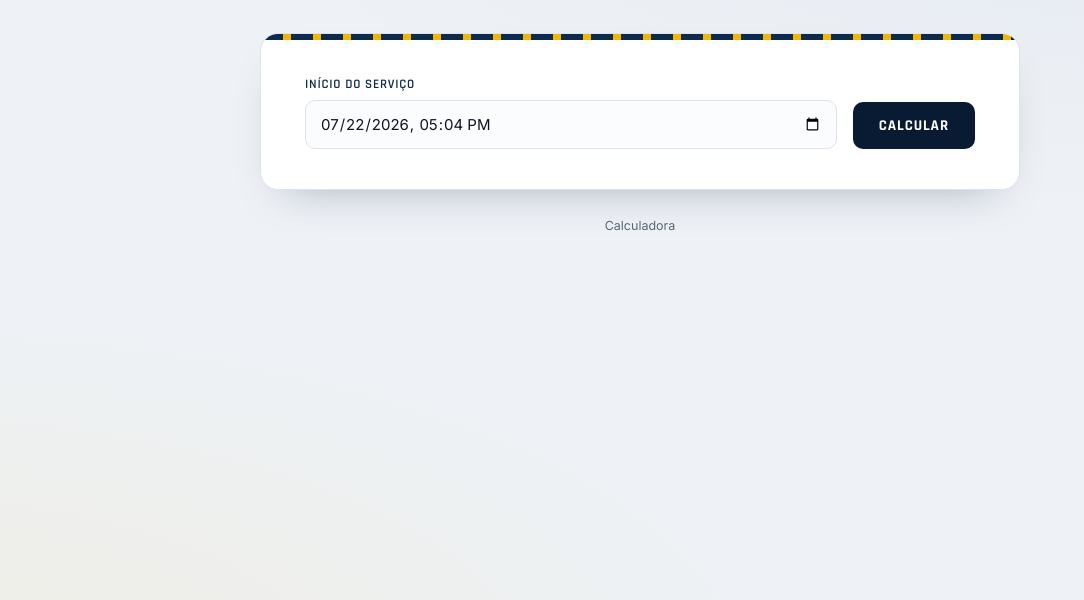
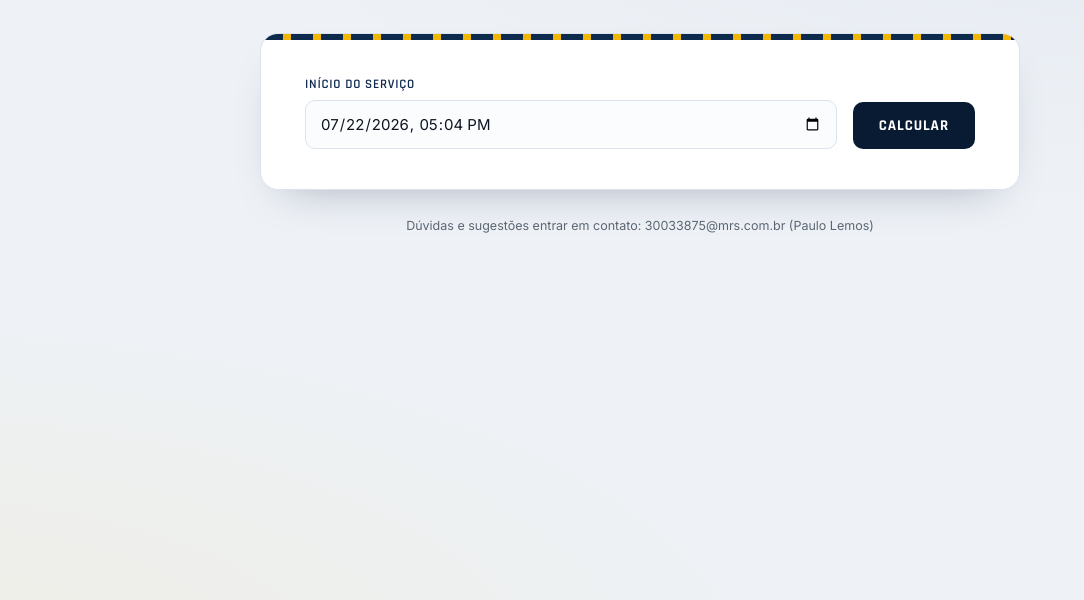
Before and after one commit to pauloalberto123/calculo-extrapolacao, a plain HTML site: page index.html in a window 1280 px wide. Shown: the part 200-800 px from the top of the page, without its empty margins (0-1084 px from the left). Drawn offline with Linux system fonts and the light colour scheme.

Commit message:
Update index.html

```diff
--- a/index.html
+++ b/index.html
@@ -341,7 +341,7 @@
   </div>
 </main>
 
-<footer>Calculadora</footer>
+<footer>Dúvidas e sugestões entrar em contato: 30033875@mrs.com.br (Paulo Lemos)</footer>
 
 <script>
 (function(){
```
